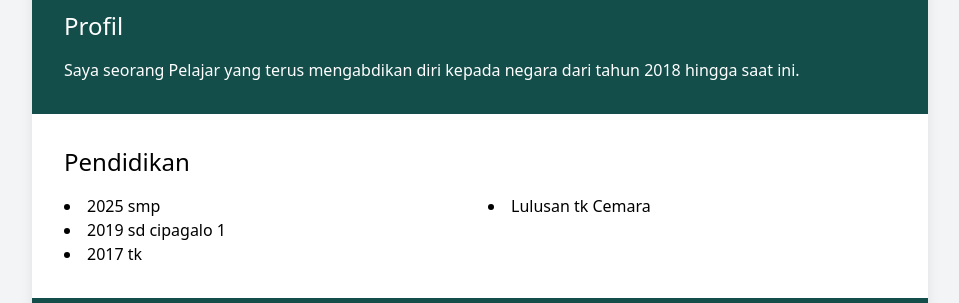
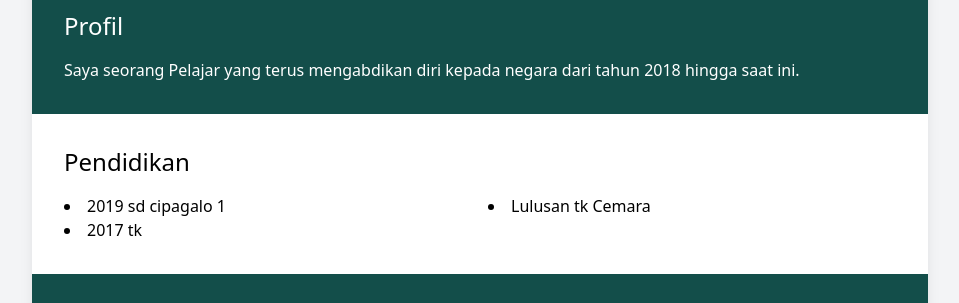
Before and after one commit to Yanzzturu312/website, a plain HTML site: page index.html in a window 1280 px wide. Shown: the part 278-581 px from the top of the page, without its empty margins (160-1119 px from the left). Drawn offline with nearby package versions, Linux system fonts and the light colour scheme.

Commit message:
Update index.html

```diff
--- a/index.html
+++ b/index.html
@@ -35,9 +35,6 @@
      <div>
       <ul class="list-disc list-inside">
        </ul>
-       <li>
-        2025 smp
-       </li>
        <li>
        2019 sd cipagalo 1
       </li>
```
